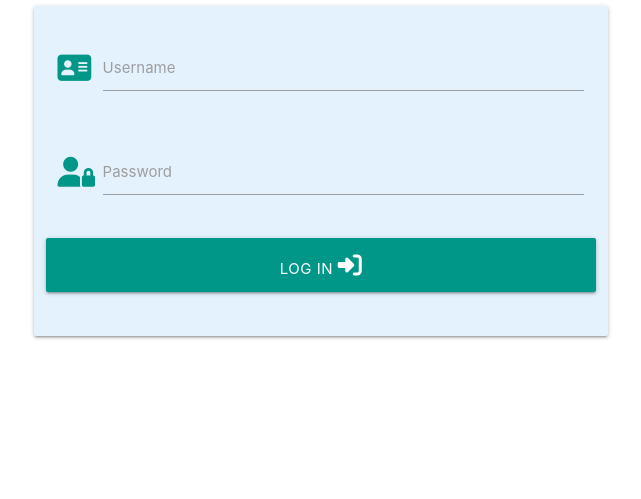
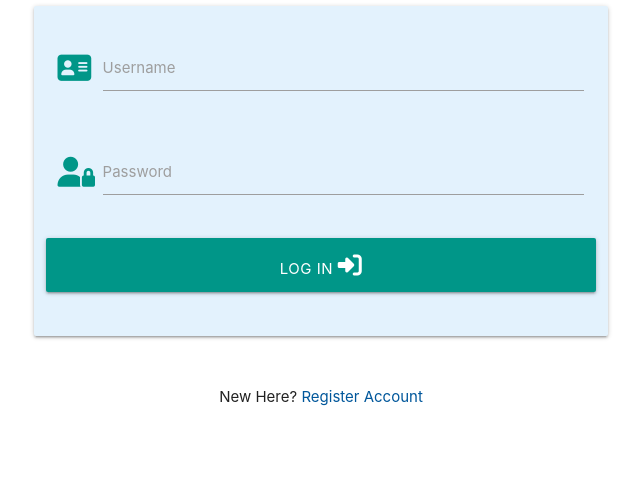
Before and after one commit to Jenkimdev/recipe-book, a Flask app: page /login in a window 1280 px wide. Shown: the part 160-659 px from the top of the page, without its empty margins (319-960 px from the left). Run offline with Flask 3, Linux system fonts and the light colour scheme; some libraries are stand-ins or nearby versions.

Commit message:
Add functionality for users to nav to registartion page from login

```diff
--- a/templates/login.html
+++ b/templates/login.html
@@ -32,4 +32,13 @@
     </form>
 </div>
 
+<div class="row">
+  <div class="col s12">
+      <p class="center-align">
+          New Here?
+          <a href="{{ url_for('register') }}" class="light-blue-text text-darken-4">Register Account</a>
+      </p>
+  </div>
+</div>
+
 {% endblock %}
```
